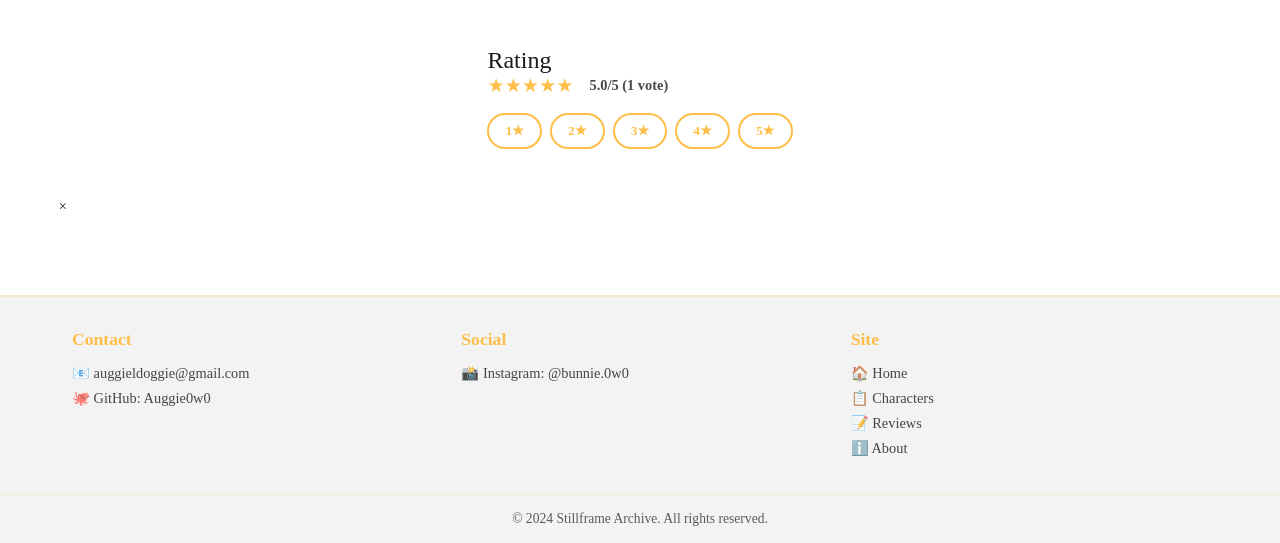
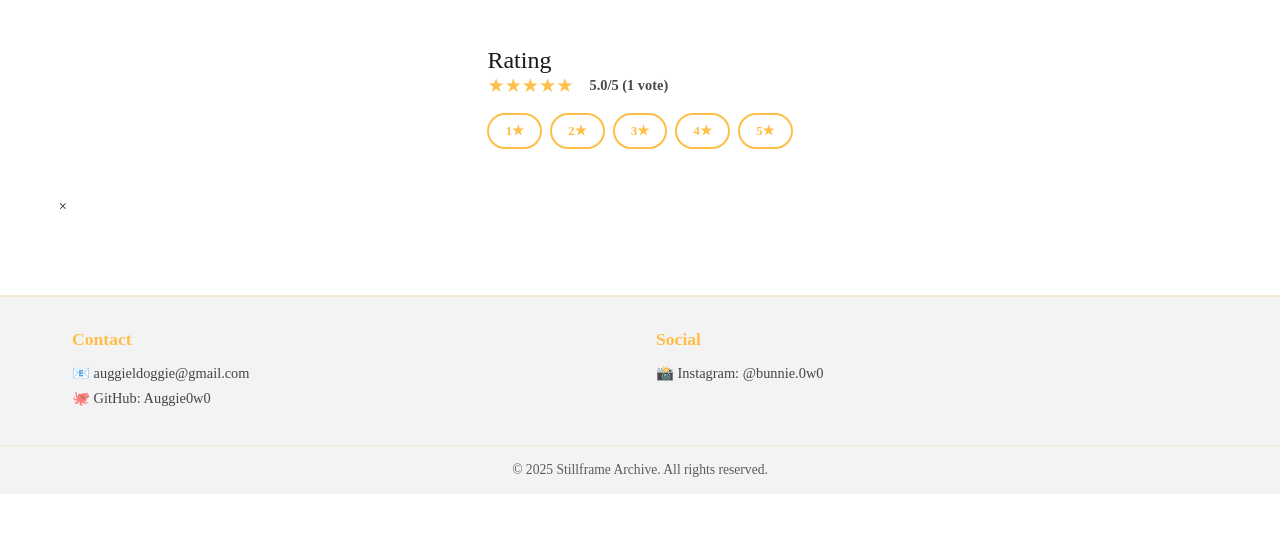
Before and after one commit to Auggie0w0/personal-simp-site, a plain HTML site: page axel.html in a window 1280 px wide. Shown: the part 5057-5600 px from the top of the page. After the commit the page ends 5551 px from the top, so only its background shows below. Drawn offline with Linux system fonts and the light colour scheme; a web font is replaced by a local one.

Commit message:
Update all footers: change copyright year to 2025 and remove site navigation section

```diff
--- a/axel.html
+++ b/axel.html
@@ -176,6 +176,7 @@
     <script src="script.js?v=3"></script>
 
     <!-- Footer -->
+    <!-- Footer -->
     <footer class="footer">
         <div class="footer-content">
             <div class="footer-section">
@@ -185,20 +186,13 @@
             </div>
             <div class="footer-section">
                 <h4>Social</h4>
-                <p></p>
                 <p>📸 Instagram: @bunnie.0w0</p>
-            </div>
-            <div class="footer-section">
-                <h4>Site</h4>
-                <p>🏠 <a href="index.html">Home</a></p>
-                <p>📋 <a href="character-list.html">Characters</a></p>
-                <p>📝 <a href="reviews.html">Reviews</a></p>
-                <p>ℹ️ <a href="abouts.html">About</a></p>
             </div>
         </div>
         <div class="footer-bottom">
-            <p>&copy; 2024 Stillframe Archive. All rights reserved.</p>
+            <p>&copy; 2025 Stillframe Archive. All rights reserved.</p>
         </div>
-    </footer>
+
+</footer>
 </body>
 </html>
```
Also changed, not shown: abouts.html (+4 -9 lines), character-list.html (+4 -9 lines), dazai.html (+4 -9 lines), hange.html (+4 -10 lines), huntrix.html (+4 -10 lines), index.html (+4 -9 lines), ivan.html (+4 -10 lines), minho.html (+4 -10 lines), miyamura.html (+4 -10 lines), reviews.html (+4 -9 lines), saja.html (+4 -10 lines), wolfgang.html (+4 -11 lines), yamada.html (+4 -10 lines), 6 other files.
